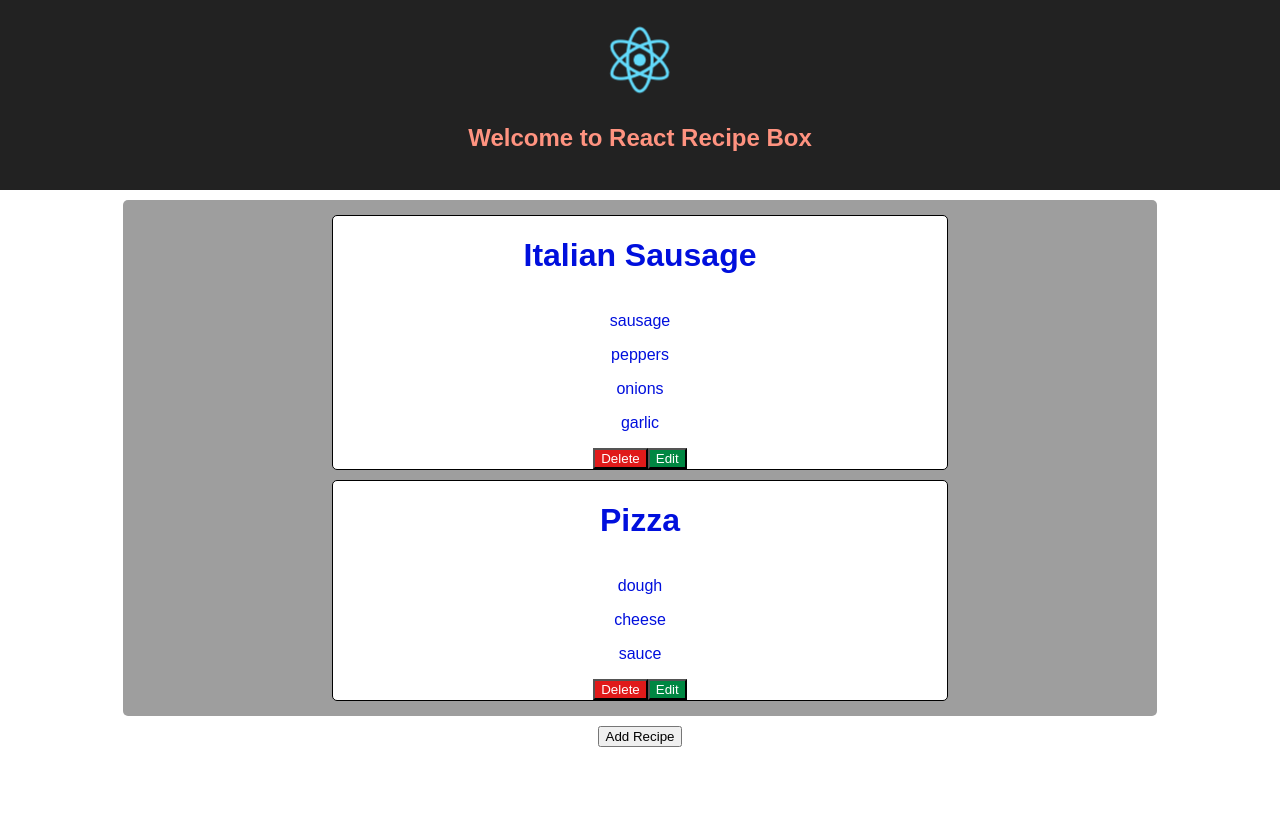
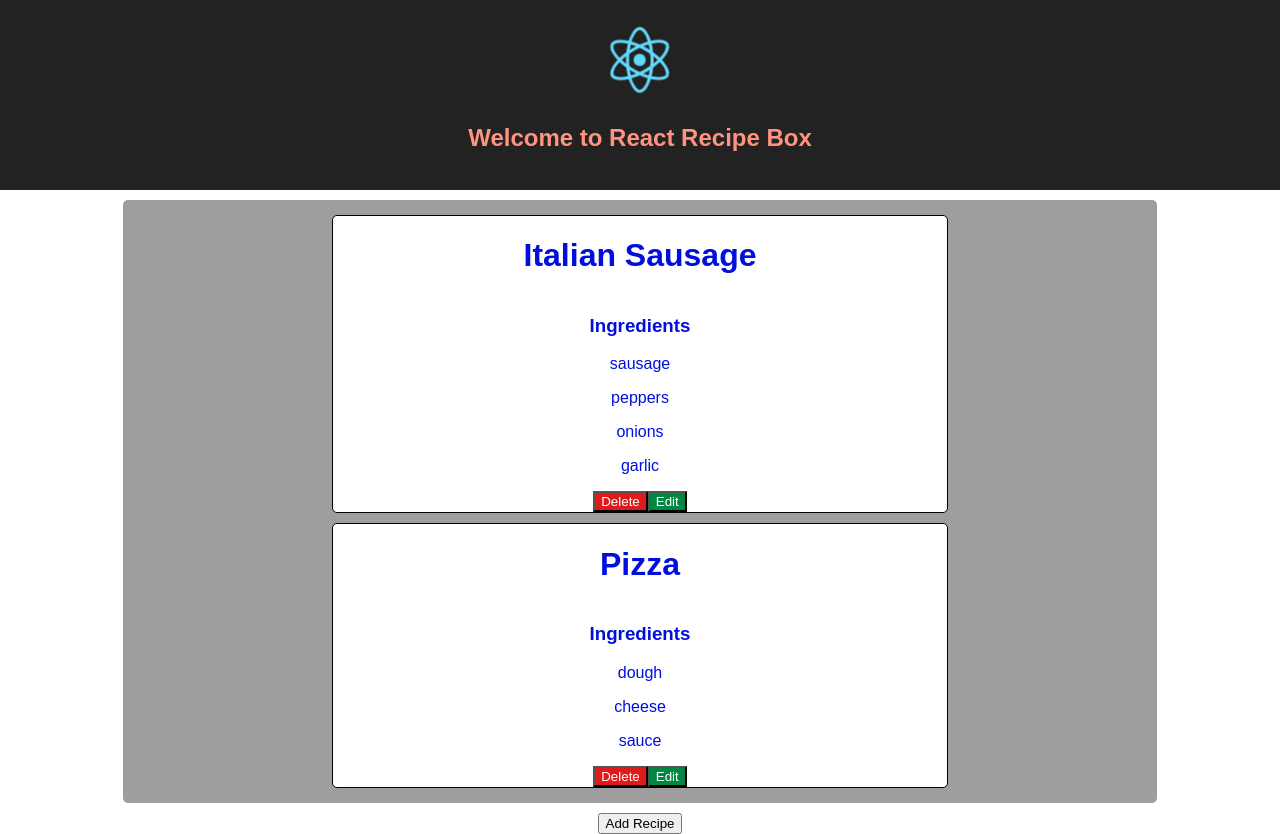
Before and after one commit to cscouras/FreeCodeCamp, a React (Create React App) app in the folder React/recipe-box/: page / in a window 1280 px wide. Before the commit the page ends 800 px from the top, so only its background shows below. Built offline with nearby package versions, Linux system fonts and the light colour scheme.

Commit message:
Add functionality to show/hide ingredients

```diff
--- a/React/recipe-box/src/App.js
+++ b/React/recipe-box/src/App.js
@@ -12,9 +12,7 @@ const defaultData = [
   ingredients: ["dough", "cheese", "sauce"]}
 ]
 
-class App extends React.Component {
-
-  render() {
+const App = () => {
   return (
     <div className="app">
       <Header />
@@ -23,6 +21,6 @@ class App extends React.Component {
     </div>
   )
 }
-}
+
 
 export default App;
--- a/React/recipe-box/src/App.scss
+++ b/React/recipe-box/src/App.scss
@@ -53,6 +53,9 @@
   color: $white;
 }
 
+.hide {
+  display: none;
+}
 
 @keyframes App-logo-spin {
   from { transform: rotate(0deg); }
--- a/React/recipe-box/src/RecipeName.js
+++ b/React/recipe-box/src/RecipeName.js
@@ -1,16 +1,18 @@
 import React from 'react'
 
 const Ingredients = (props) => {
+  let hide = props.hide ? 'hide' : null;
   let ingredients = props.ingredients;
   let listIngredients = ingredients.map((item) =>
     <p key={item}>{item}</p>
   )
   return (
-    <div>
+    <div className={ hide }>
+      <h3>Ingredients</h3>
       {listIngredients}
       <Button name="Delete" buttonClass="delete"/>
       <Button name="Edit" buttonClass="edit"/>
-      </div>
+    </div>
   )
 }
 
@@ -22,20 +24,27 @@ const Button = (props) => {
   )
 }
 
-const RecipeTitle = (props) => {
-  const handleClick = (e) => {
+class RecipeTitle extends React.Component {
+  constructor(props){
+    super(props);
+    this.state = {showIngredients: false};
+  }
+
+  handleClick = (e) => {
     e.preventDefault();
-    alert(e.target.innerText);
+    this.setState({showIngredients: !this.state.showIngredients })
   }
-  let recList = props.recipes.map((item) =>
-      <div className="recipe-title" key={item.id}>
-        <h1 onClick={handleClick}>{item.title}</h1>
-        <Ingredients ingredients={item.ingredients}/>
-      </div>
-  )
-  return (
-    <div>{recList}</div>
-  )
+
+  render() {
+    let recList = this.props.recipes.map((item) =>
+    <div className="recipe-title" key={item.id}>
+      <h1 onClick={this.handleClick}>{item.title}</h1>
+      <Ingredients ingredients={item.ingredients} hide={this.state.showIngredients}/>
+    </div>)
+    return (
+      <div>{recList}</div>
+    )
+  }
 }
 
 const RecipeContainer = (props) => {
```
Lines whose indentation alone changed are shown as unchanged.
